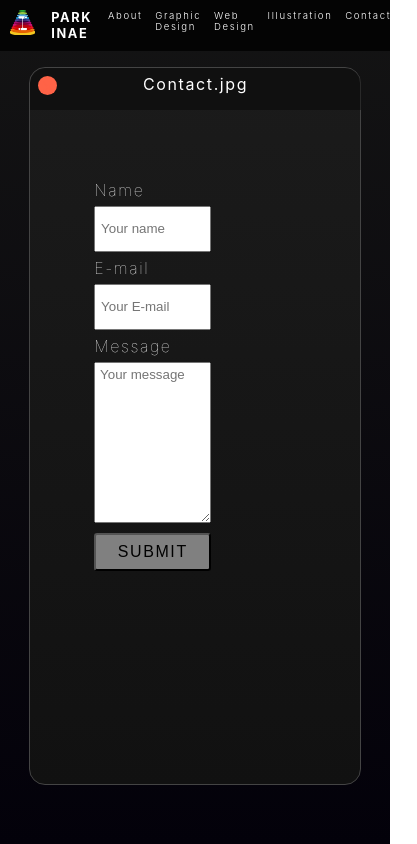
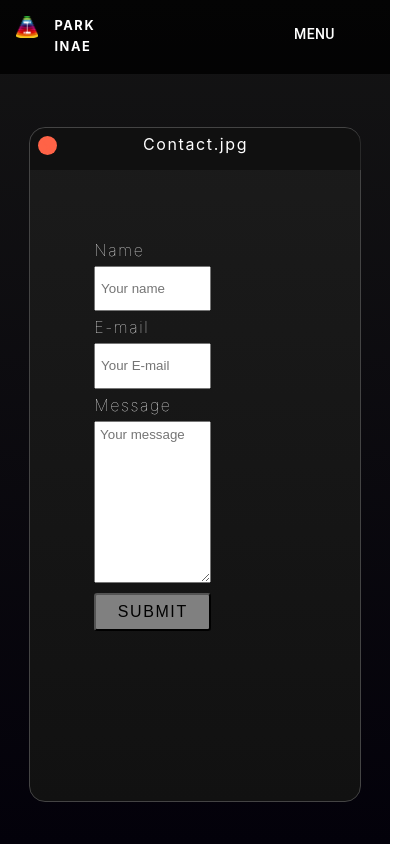
Before and after one commit to Pia-Park/portfolio2021-next, a Next.js app: page /contact in a window 390 px wide. Shown: the whole page, 417 px wide, since content can reach past the window. Built offline with nearby package versions, Linux system fonts and the light colour scheme.

Commit message:
modified mobile version

```diff
--- a/package.json
+++ b/package.json
@@ -11,12 +11,16 @@
   "dependencies": {
     "@fancyapps/fancybox": "^3.5.7",
     "@fancyapps/ui": "^4.0.0-alpha.4",
+    "@material-ui/core": "^4.12.1",
     "emailjs-com": "^3.2.0",
     "jquery": "^3.6.0",
     "moment": "^2.29.1",
     "next": "^11.0.1",
     "react": "17.0.2",
-    "react-dom": "17.0.2"
+    "react-burger-menu": "^3.0.6",
+    "react-dom": "17.0.2",
+    "react-router-dom": "^5.2.0",
+    "webm": "^1.0.0"
   },
   "devDependencies": {
     "eslint": "7.30.0",
--- a/pages/contact.js
+++ b/pages/contact.js
@@ -2,11 +2,14 @@ import Head from 'next/head'
 import Image from 'next/image'
 import Link from 'next/link'
 import emailjs from 'emailjs-com'
-
+import React from 'react';
+import Button from '@material-ui/core/Button';
+import Menu from '@material-ui/core/Menu';
+import MenuItem from '@material-ui/core/MenuItem';
+import { NavLink } from 'react-router-dom'
 
 
 import styles from '../styles/Contact.module.css'
-
 
 
 
@@ -30,6 +33,16 @@ export default function Contact() {
             });
     }
 
+    const [anchorEl, setAnchorEl] = React.useState(null);
+
+    const handleClick = (event) => {
+        setAnchorEl(event.currentTarget);
+    };
+
+    const handleClose = () => {
+        setAnchorEl(null);
+    };
+
 
   return (
     <div className={styles.main}>
@@ -41,7 +54,7 @@ export default function Contact() {
 
       <main className={styles.main}>
       <div className={styles.mainallbar}>
-          <menubar className={styles.menubar}>
+            <div className={styles.menubar}>
                 <img src="/icon.png" alt="Inae Icon"></img>
                 <Link href="/" passHref><b>PARK INAE</b></Link>
                 <Link href="/about">About</Link>
@@ -49,7 +62,25 @@ export default function Contact() {
                 <Link href="/webdesign">Web Design</Link>
                 <Link href="/illustration">Illustration</Link>
                 <Link href="/contact">Contact</Link>
-          </menubar>
+            </div>
+          <div className={styles.bgmenu} >
+            <Button style={{color: 'white'}} aria-controls="simple-menu" aria-haspopup="true" onClick={handleClick} >
+                Menu
+            </Button>
+            <Menu
+                id="simple-menu"
+                anchorEl={anchorEl}
+                keepMounted
+                open={Boolean(anchorEl)}
+                onClose={handleClose}
+            >
+                <MenuItem component="a" href="/about" conClick={handleClose}>About</MenuItem>
+                <MenuItem component="a" href="/graphicdesign" onClick={handleClose}>Graphic Design</MenuItem>
+                <MenuItem component="a" href="/webdesign" onClick={handleClose}>Web Design</MenuItem>
+                <MenuItem component="a" href="/illustration" onClick={handleClose}>Illustration</MenuItem>
+                <MenuItem component="a" href="/contact" onClick={handleClose}>Contact</MenuItem>
+            </Menu>
+          </div>
             <time className={styles.time}>{date}</time>
         </div>
 
--- a/styles/Contact.module.css
+++ b/styles/Contact.module.css
@@ -11,6 +11,15 @@
     padding: 0.6rem;
 
 }
+
+
+.bgmenu{
+    display: none;
+}
+
+
+
+
 
 .menubar a{
     padding-right: 2.5rem;
@@ -142,38 +151,49 @@
 
 
 @media (max-width: 600px) {
+    .main{
+        position: fixed;
+        overflow: hidden;
+        width: 100%;
+        height: 100%;
+        padding: 0;
+    }
+
     .grid {
       width: 100%;
       flex-direction: column;
     }
+
     .mainallbar{
+        width: 100%;
         display: flex;
         flex-direction: row;
         justify-content: space-between;
         background-color: rgba(0, 0, 0, 0.8);
-        margin: -1rem;
-        padding: 0.6rem;
-
+        padding: 1rem;
+        float: left;
+        margin: 0rem;
     }
 
     .menubar a{
-        padding-right: 0.8rem;
-        font-size: 0.6rem;
-        font-weight: 300;
+        margin-right: 1rem;
+        padding-right: 0;
+        font-size: 0;
+        font-weight: 200;
+    }
 
-    }
 
     .menubar b{
         padding-right: 1rem;
-        line-height: 1rem;
+        line-height: 1.3rem;
     }
     .menubar :hover{
         color: gray;
     }
 
     .menubar img{
-        width: 1.6rem;
-        height: 1.6rem;
+        width: 1.4rem;
+        height: 1.4rem;
         margin-right: 1rem;
     }
 
@@ -184,12 +204,56 @@
         font-size: 0.8rem;
         font-weight: 100;
         letter-spacing: 0.1rem;
+
     }
 
     .time{
+        font-size: 0rem;
+
+    }
+
+    .bgmenu{
+        display: block;
+    }
+
+
+    .contentbox{
+        justify-content: center;
+        margin-top: 15vh;
+        height: 80vh;
+    }
+
+    .contenttext form{
+
+        padding: 1rem;
+    }
+
+    .contactdetail input{
+        width: 30vw;
+        height: auto;
+        line-height: 2rem;
+        padding: 0.3rem;
+    }
+
+    .contactdetail textarea{
+        width: 30vw;
+        padding: 0.3rem;
+        font-family: sans-serif;
+    }
+
+    .submitbtn input[type=submit]{
+        cursor: pointer;
+        width: 30vw;
+        font-size: 1rem;
+        letter-spacing: 0.1rem;
+        padding: 0.5rem;
+        background-color: gray;
+        color: black;
+        border-radius: 0.2rem;
+    }
+
+    .submitbtn input[type=submit]:hover{
         color: white;
-        font-size: 0rem;
-        /* font-weight: 100; */
-        /* letter-spacing: 0.1rem; */
     }
+
 }
--- a/styles/globals.css
+++ b/styles/globals.css
@@ -3,7 +3,8 @@ body {
   padding: 0;
   margin: 0;
   background: linear-gradient(#141414, #03010a);
-  height: 100vh;
+  width: 100%;
+  height: 100%;
   background-repeat: no-repeat;
 
   font-family: -apple-system, BlinkMacSystemFont, Segoe UI, Roboto, Oxygen,
```
Also changed, not shown: 1 other file (tests, documents, lock files or other folders). Lines whose indentation alone changed are shown as unchanged.
